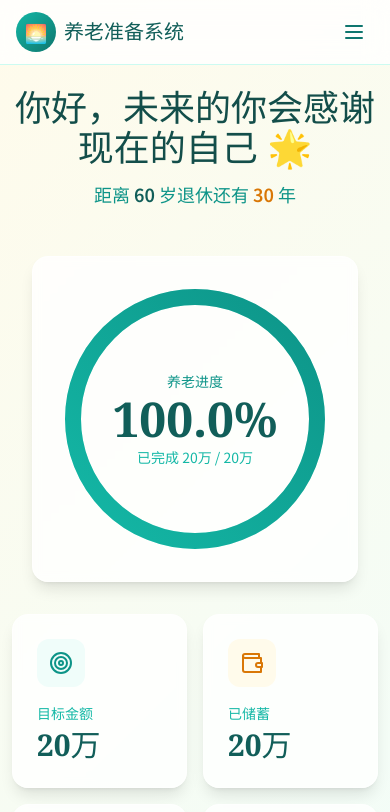
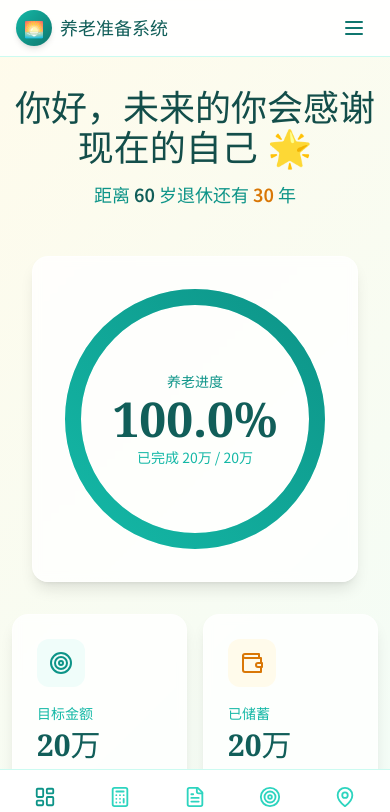
Before and after one commit to edward-718/retirement-planning, a React (Vite) app: page / in a window 390 px wide. Shown: the top 812 px of the page. Built offline with nearby package versions, Linux system fonts and the light colour scheme.

Commit message:
Upload src/components/layout/Navbar.tsx

```diff
--- a/src/components/layout/Navbar.tsx
+++ b/src/components/layout/Navbar.tsx
@@ -14,14 +14,15 @@ export default function Navbar() {
   const [mobileMenuOpen, setMobileMenuOpen] = useState(false);
 
   return (
-    <nav className="fixed top-0 left-0 right-0 z-50 bg-white/80 backdrop-blur-md border-b border-teal-100">
+    <>
+      <nav className="fixed top-0 left-0 right-0 z-50 bg-white/90 backdrop-blur-md border-b border-teal-100">
         <div className="max-w-7xl mx-auto px-4 sm:px-6 lg:px-8">
-        <div className="flex items-center justify-between h-16">
+          <div className="flex items-center justify-between h-14 sm:h-16">
             <div className="flex items-center gap-2">
-            <div className="w-10 h-10 rounded-full bg-gradient-to-br from-teal-500 to-teal-700 flex items-center justify-center">
-              <span className="text-white text-lg">🌅</span>
+              <div className="w-9 h-9 sm:w-10 sm:h-10 rounded-full bg-gradient-to-br from-teal-500 to-teal-700 flex items-center justify-center shadow-md">
+                <span className="text-white text-base sm:text-lg">🌅</span>
               </div>
-            <span className="font-serif text-xl font-bold text-teal-800">养老准备系统</span>
+              <span className="font-serif text-lg sm:text-xl font-bold text-teal-800">养老准备系统</span>
             </div>
 
             <div className="hidden md:flex items-center gap-1">
@@ -31,14 +32,14 @@ export default function Navbar() {
                   to={item.to}
                   end={item.to === '/'}
                   className={({ isActive }) =>
-                  `flex items-center gap-2 px-4 py-2 rounded-full text-sm font-medium transition-all duration-200 ${
+                    `flex items-center gap-2 px-3 sm:px-4 py-2 rounded-full text-sm font-medium transition-all duration-200 ${
                       isActive
                         ? 'bg-teal-600 text-white shadow-md'
                         : 'text-teal-700 hover:bg-teal-50'
                     }`
                   }
                 >
-                <item.icon size={18} />
+                  <item.icon size={18} className="w-4 h-4 sm:w-4.5 sm:h-4.5" />
                   <span>{item.label}</span>
                 </NavLink>
               ))}
@@ -78,5 +79,29 @@ export default function Navbar() {
           </div>
         )}
       </nav>
+
+      <nav className="md:hidden fixed bottom-0 left-0 right-0 z-50 bg-white/95 backdrop-blur-md border-t border-teal-100 px-2 py-2 safe-area-bottom">
+        <div className="flex items-center justify-around">
+          {navItems.map((item) => (
+            <NavLink
+              key={item.to}
+              to={item.to}
+              end={item.to === '/'}
+              onClick={() => setMobileMenuOpen(false)}
+              className={({ isActive }) =>
+                `flex flex-col items-center gap-1 px-3 py-2 rounded-xl transition-all ${
+                  isActive
+                    ? 'text-teal-600 nav-active'
+                    : 'text-teal-400'
+                }`
+              }
+            >
+              <item.icon size={22} className="transition-transform duration-200" />
+              <span className="text-xs font-medium">{item.label}</span>
+            </NavLink>
+          ))}
+        </div>
+      </nav>
+    </>
   );
 }
```
Lines whose indentation alone changed are shown as unchanged.
